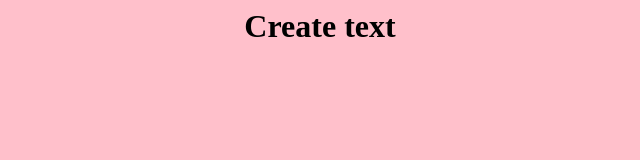
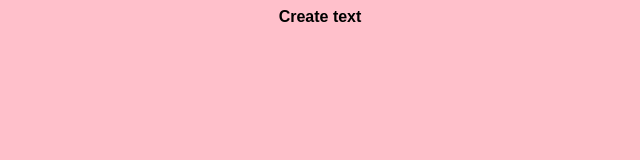
Before and after one commit to TotallyNotAsk/TotallyNotAsk.github.io, a plain HTML site: page index.html in a window 1280 px wide. Shown: the whole page, without its empty margins (320-960 px from the left). Drawn offline with Linux system fonts and the light colour scheme.

Commit message:
Font family for h1

```diff
--- a/StyleSheet.css
+++ b/StyleSheet.css
@@ -4,4 +4,6 @@ body{
 
 h1 {
     text-align: center;
+    font-size: medium;
+    font-family: sans-serif;
 }
```
